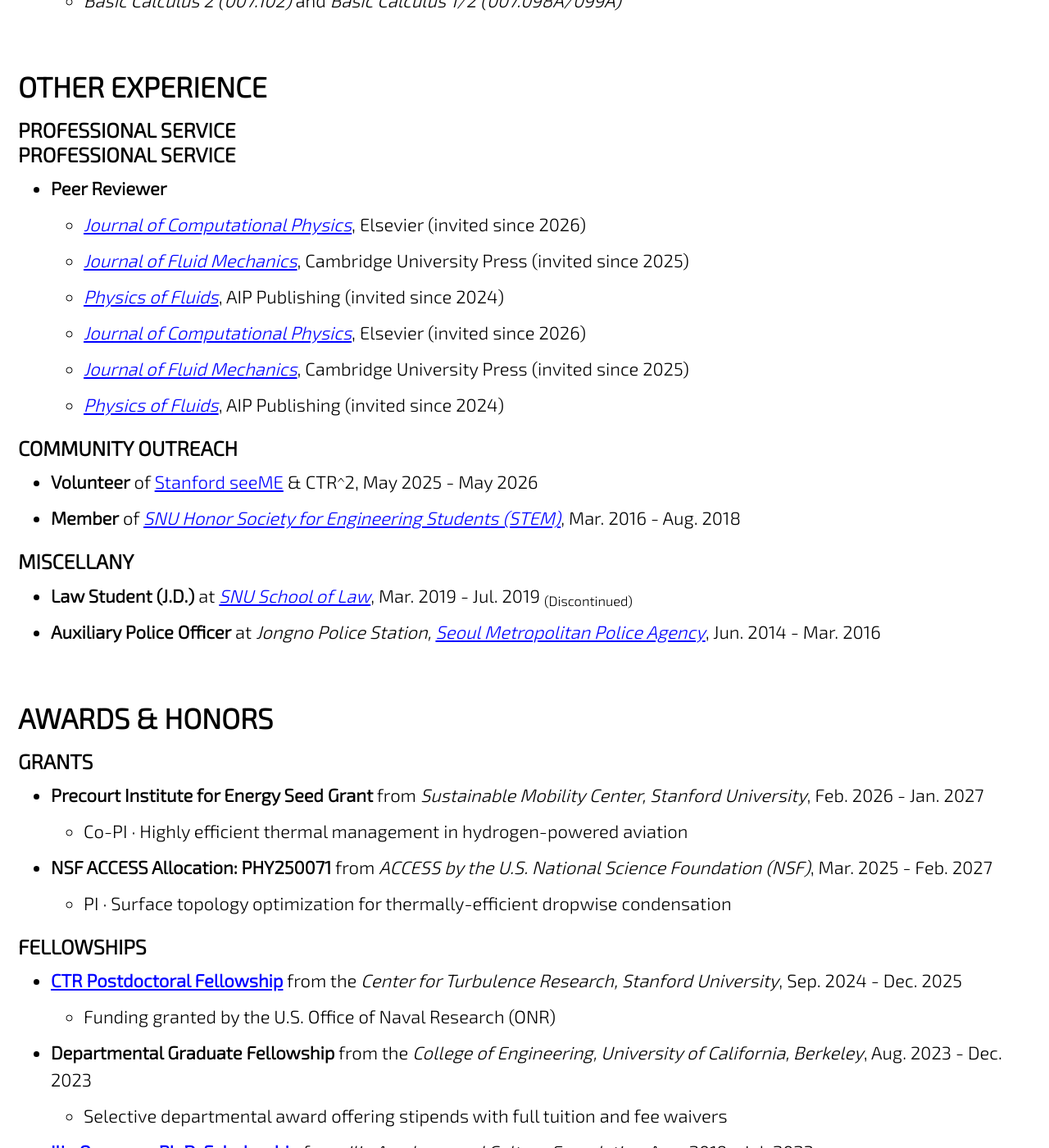
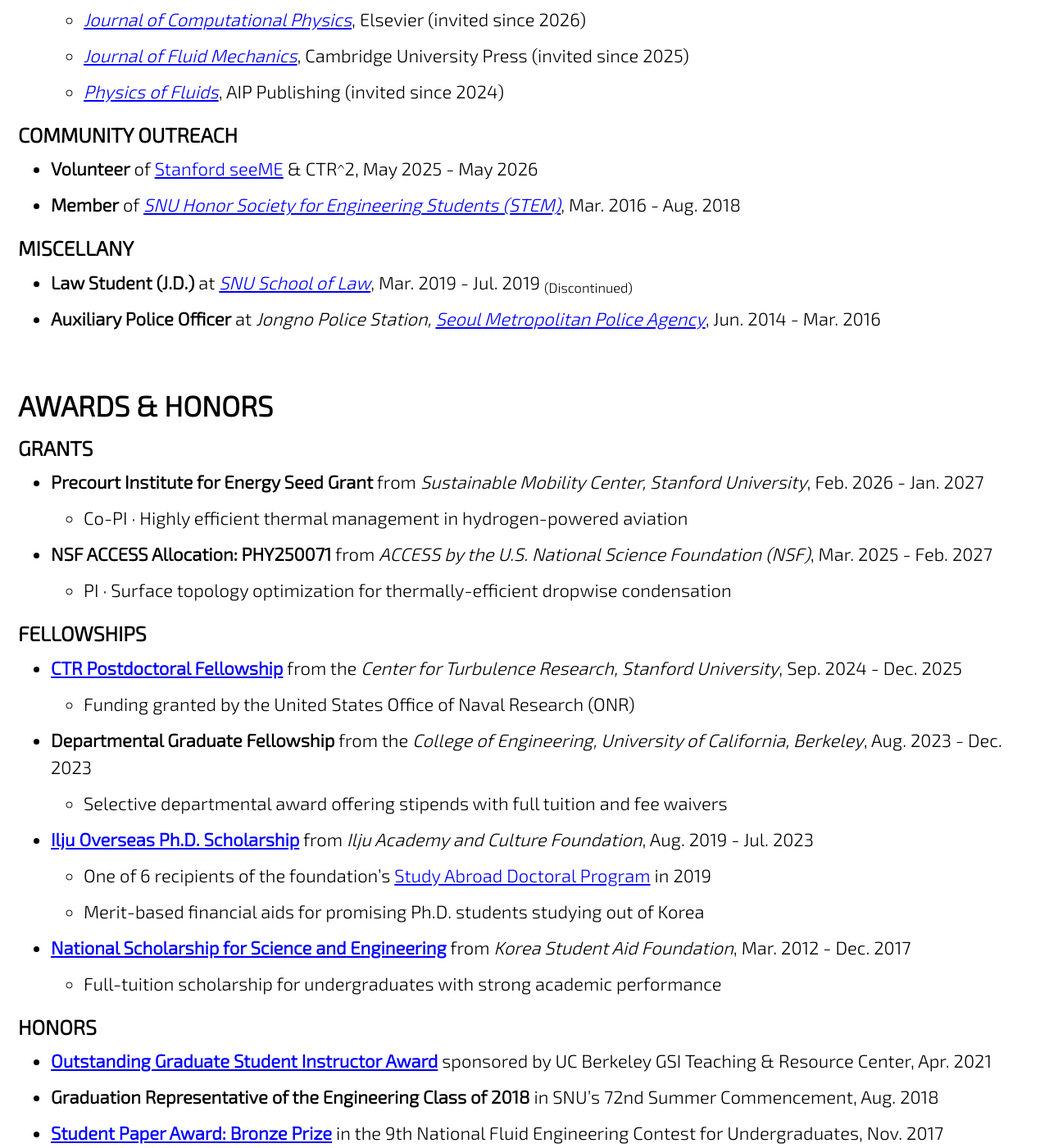
Before and after one commit to jun9303/jun9303.github.io, a Jekyll site: the page built from _pages/about_me.md, in a window 1280 px wide and 1400 px high, scrolled down 3269 px. Shown: the whole window at 82% size. Built offline with Jekyll 4.4.1, drawn with Linux system fonts in a browser that asks for light colours; cached includes are drawn as plain includes.

Commit message:
Refactor about me section: remove redundant headings and improve formatting for clarity

```diff
--- a/_pages/about_me.md
+++ b/_pages/about_me.md
@@ -97,11 +95,7 @@ feature_row:
 # OTHER EXPERIENCE
 
 ### PROFESSIONAL SERVICE
-### PROFESSIONAL SERVICE
 - **Peer Reviewer**
-  + *[Journal of Computational Physics](https://www.sciencedirect.com/journal/journal-of-computational-physics)*, Elsevier (invited since 2026)
-  + *[Journal of Fluid Mechanics](https://www.cambridge.org/core/journals/journal-of-fluid-mechanics)*, Cambridge University Press (invited since 2025)
-  + *[Physics of Fluids](https://pubs.aip.org/aip/pof)*, AIP Publishing (invited since 2024)
   + *[Journal of Computational Physics](https://www.sciencedirect.com/journal/journal-of-computational-physics)*, Elsevier (invited since 2026)
   + *[Journal of Fluid Mechanics](https://www.cambridge.org/core/journals/journal-of-fluid-mechanics)*, Cambridge University Press (invited since 2025)
   + *[Physics of Fluids](https://pubs.aip.org/aip/pof)*, AIP Publishing (invited since 2024)
@@ -125,7 +119,7 @@ feature_row:
 
 ### FELLOWSHIPS
 - **[CTR Postdoctoral Fellowship](https://ctr.stanford.edu/postdoctoral-fellowships-and-visiting-researcher-programs)** from the *Center for Turbulence Research, Stanford University*, Sep. 2024 - Dec. 2025
-  + Funding granted by the U.S. Office of Naval Research (ONR)
+  + Funding granted by the United States Office of Naval Research (ONR)
 - **Departmental Graduate Fellowship** from the *College of Engineering, University of California, Berkeley*, Aug. 2023 - Dec. 2023
   + Selective departmental award offering stipends with full tuition and fee waivers
 - **[Ilju Overseas Ph.D. Scholarship](http://www.taekwanggroup.co.kr/homepage/eng/iljuFoundationIntro.do)** from *Ilju Academy and Culture Foundation*, Aug. 2019 - Jul. 2023
```
Also changed, not shown: other parts of _pages/about_me.md (+0 -2 lines).
